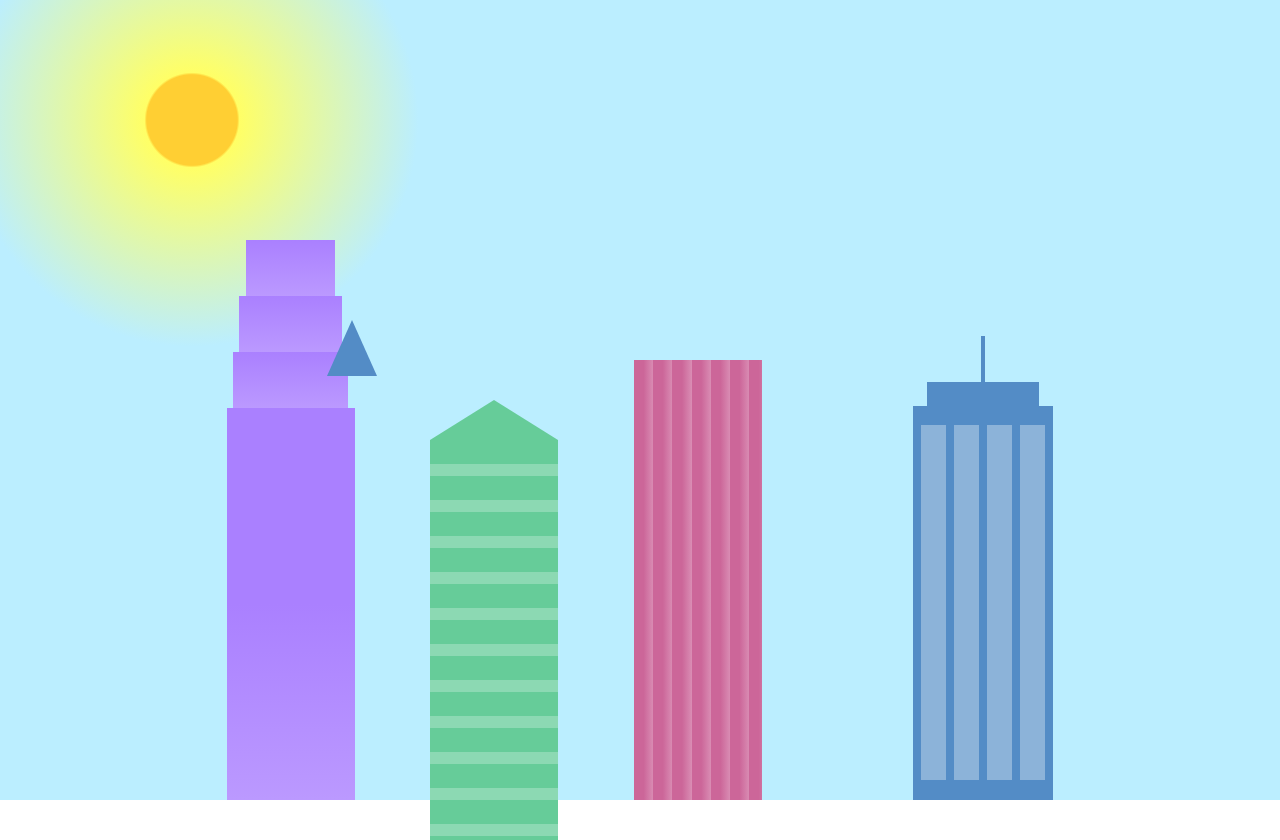
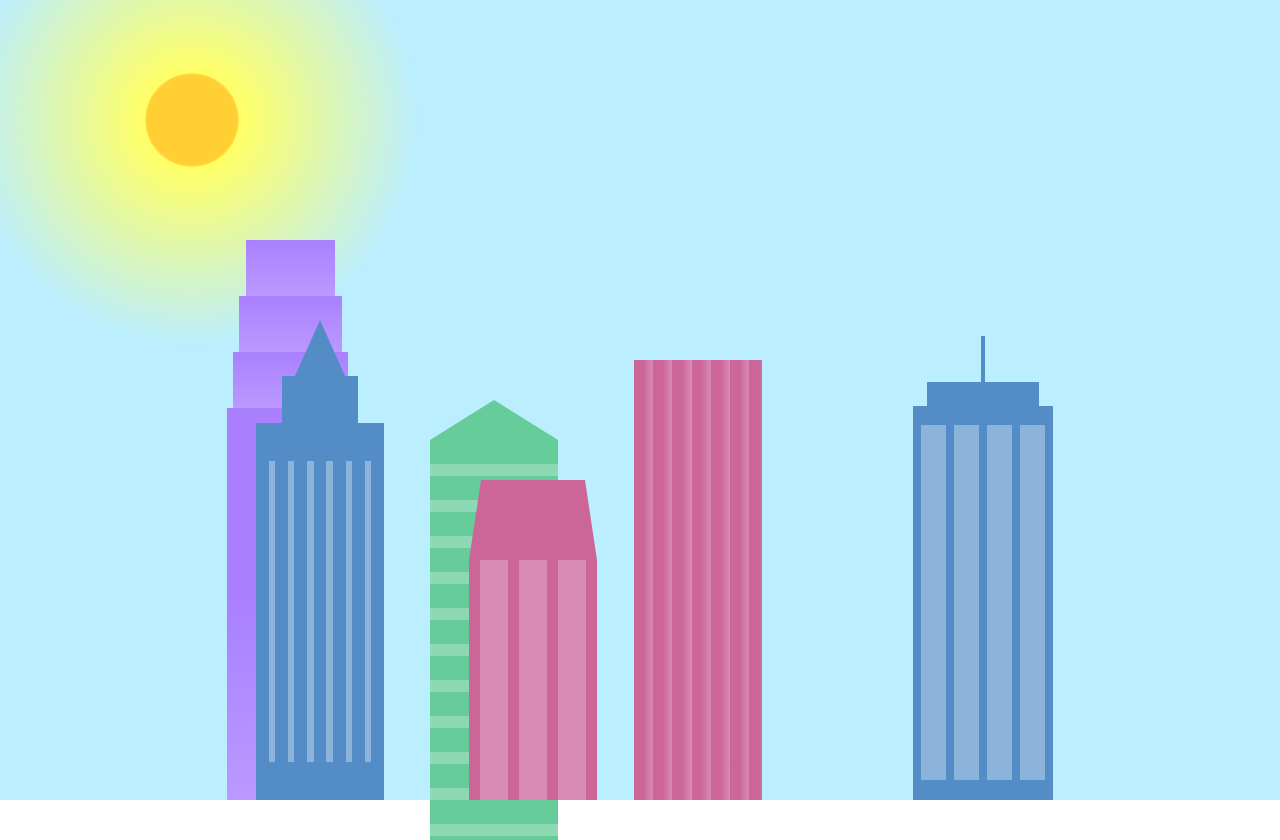
Before and after one commit to satyasaadhika/city-skyline, a plain HTML site: page index.html in a window 1280 px wide. Drawn offline with Linux system fonts and the light colour scheme.

Commit message:
add style to foreground building

```diff
--- a/styles.css
+++ b/styles.css
@@ -151,3 +151,50 @@ body {
     border-left: 2vw solid transparent;
     border-right: 2vw solid transparent;
 }
+.fb1b {
+    width: 60%;
+    height: 10%;
+    background-color: var(--building-color4);
+}
+
+.fb1c {
+    width: 100%;
+    height: 80%;
+    background: repeating-linear-gradient(
+        90deg,
+        var(--building-color4),
+        var(--building-color4) 10%,
+        transparent 10%,
+        transparent 15%
+      ),
+      repeating-linear-gradient(
+        var(--building-color4),
+        var(--building-color4) 10%,
+        var(--window-color4) 10%,
+        var(--window-color4) 90%
+      );
+}
+
+.fb2 {
+    width: 10%;
+    height: 40%;
+}
+
+.fb2a {
+    width: 100%;
+    border-bottom: 10vh solid var(--building-color3);
+    border-left: 1vw solid transparent;
+    border-right: 1vw solid transparent;
+}
+
+.fb2b {
+    width: 100%;
+    height: 75%;
+    background-color: var(--building-color3);
+}
+
+.fb2-window {
+    width: 22%;
+    height: 100%;
+    background-color: var(--window-color3);
+}
```
